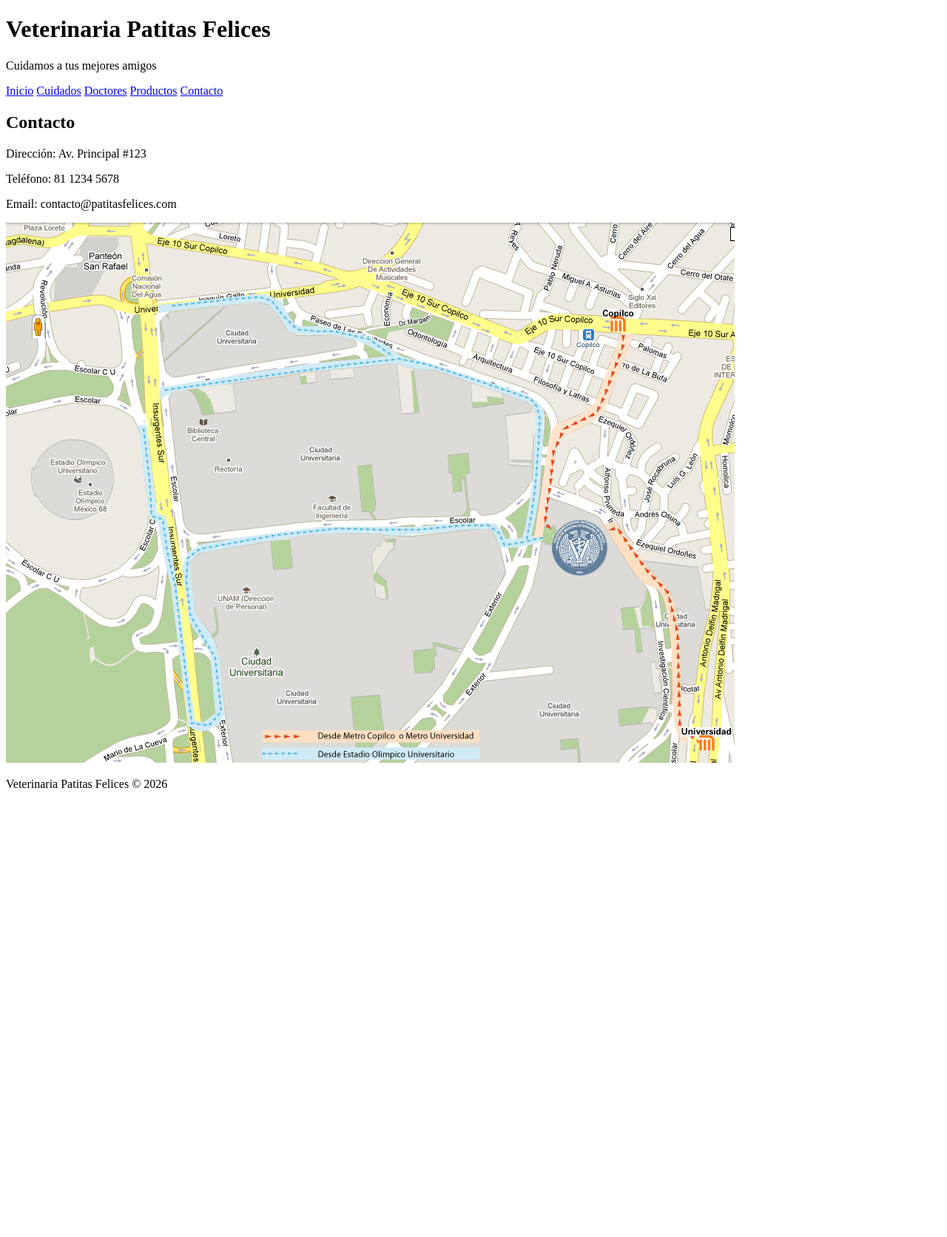
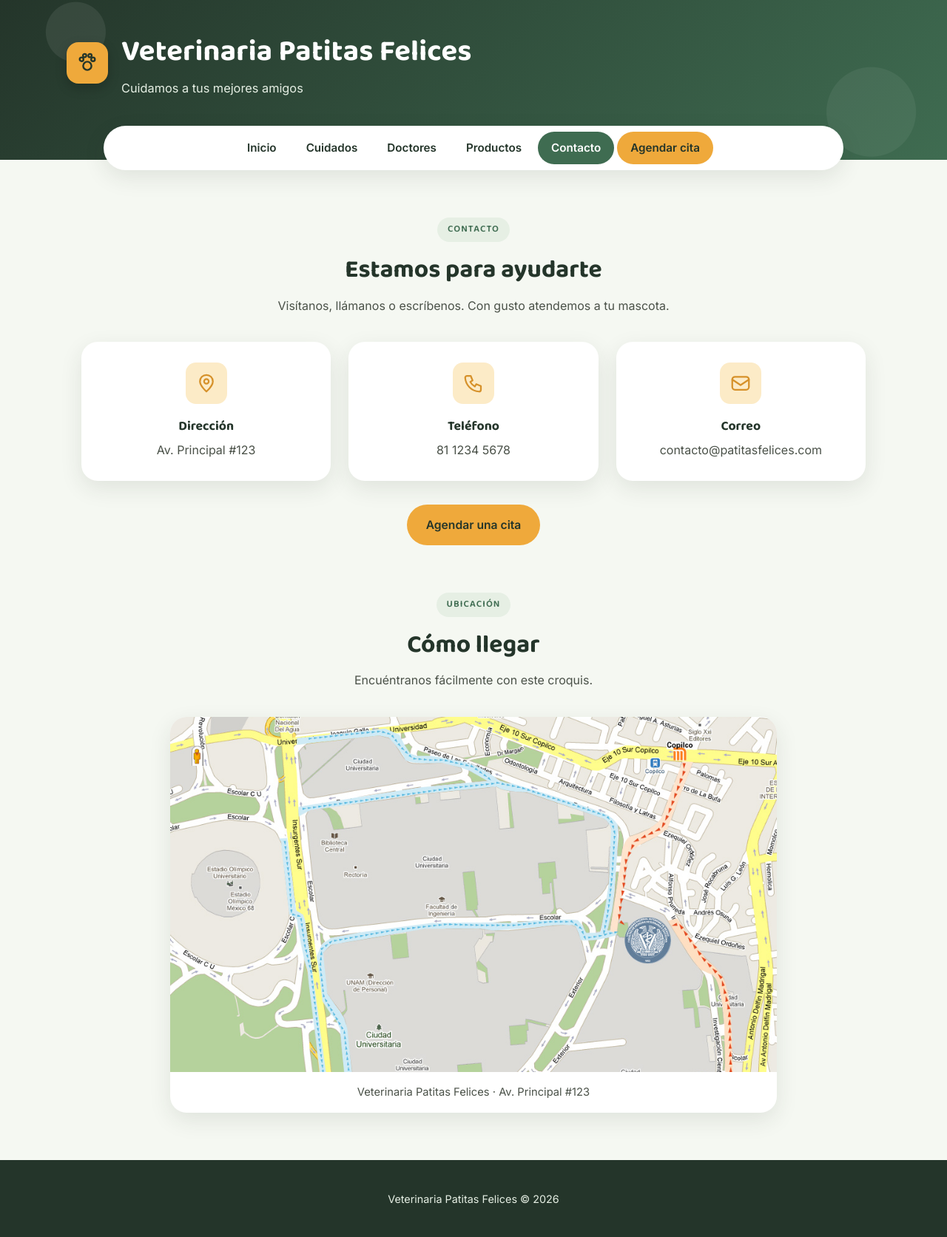
Before and after one commit to JorgeGmzCruz/veterinaria_backend, a Django app: page /contacto/ in a window 1280 px wide. Shown: the whole page at 74% size. Before the commit the page ends 1065 px from the top, so only its background shows below. Run offline with Django 5.2, Linux system fonts and the light colour scheme.

Commit message:
Se cambio el css de contacto y cudiados

```diff
--- a/templates/contactoyserv.html
+++ b/templates/contactoyserv.html
@@ -4,36 +4,103 @@
 <head>
 <meta charset="UTF-8">
 <meta name="viewport" content="width=device-width, initial-scale=1.0">
+<meta name="description" content="Contacta a Veterinaria Patitas Felices: dirección, teléfono, correo y ubicación.">
+<meta name="theme-color" content="#3F6C51">
+<title>Contacto · Patitas Felices</title>
+
+<link rel="preconnect" href="https://fonts.googleapis.com">
+<link rel="preconnect" href="https://fonts.gstatic.com" crossorigin>
+<link href="https://fonts.googleapis.com/css2?family=Baloo+2:wght@500;600;700&family=Inter:wght@400;500;600;700&display=swap" rel="stylesheet">
+
+<link rel="stylesheet" href="{% static 'css/index.css' %}">
 <link rel="stylesheet" href="{% static 'css/contacto.css' %}">
-    <title>Contacto · Patitas Felices</title>
 </head>
 <body>
-    <header>
+  <a class="skip-link" href="#main">Saltar al contenido</a>
+
+  <header class="site-header">
+    <div class="header-inner">
+      <span class="brand-mark" aria-hidden="true">
+        <svg viewBox="0 0 24 24" fill="none" stroke="currentColor" stroke-width="1.8" stroke-linecap="round" stroke-linejoin="round">
+          <circle cx="12" cy="15" r="4.2"/>
+          <circle cx="6.2" cy="8.4" r="1.9"/>
+          <circle cx="17.8" cy="8.4" r="1.9"/>
+          <circle cx="9.3" cy="4.6" r="1.7"/>
+          <circle cx="14.7" cy="4.6" r="1.7"/>
+        </svg>
+      </span>
+      <div>
         <h1>Veterinaria Patitas Felices</h1>
         <p>Cuidamos a tus mejores amigos</p>
+      </div>
+    </div>
   </header>
 
-    <nav>
-        <a href="{% url 'inicio' %}">Inicio</a>
-        <a href="{% url 'cuidados' %}">Cuidados</a>
-        <a href="{% url 'doctores' %}">Doctores</a>
-        <a href="{% url 'productos' %}">Productos</a>
-        <a href="{% url 'contacto' %}">Contacto</a>
+  <nav class="site-nav" aria-label="Principal">
+    <ul>
+      <li><a href="{% url 'inicio' %}">Inicio</a></li>
+      <li><a href="{% url 'cuidados' %}">Cuidados</a></li>
+      <li><a href="{% url 'doctores' %}">Doctores</a></li>
+      <li><a href="{% url 'productos' %}">Productos</a></li>
+      <li><a href="{% url 'contacto' %}" class="active">Contacto</a></li>
+      <li><a href="{% url 'inicio' %}#citas" class="nav-cta">Agendar cita</a></li>
+    </ul>
   </nav>
 
+  <main id="main">
     <section id="contacto">
-        <h2>Contacto</h2>
+      <div class="section-head">
+        <span class="eyebrow">Contacto</span>
+        <h2>Estamos para ayudarte</h2>
+        <p>Visítanos, llámanos o escríbenos. Con gusto atendemos a tu mascota.</p>
+      </div>
 
-        <p>Dirección: Av. Principal #123</p>
+      <div class="contacto-grid">
 
-        <p>Teléfono: 81 1234 5678</p>
+        <article class="contacto-card">
+          <span class="contacto-icon" aria-hidden="true">
+            <svg viewBox="0 0 24 24" fill="none" stroke="currentColor" stroke-width="1.8" stroke-linecap="round" stroke-linejoin="round"><path d="M12 21s-7-6.2-7-11a7 7 0 0 1 14 0c0 4.8-7 11-7 11z"/><circle cx="12" cy="10" r="2.5"/></svg>
+          </span>
+          <h3>Dirección</h3>
+          <p>Av. Principal #123</p>
+        </article>
 
-        <p>Email: contacto@patitasfelices.com</p>
+        <article class="contacto-card">
+          <span class="contacto-icon" aria-hidden="true">
+            <svg viewBox="0 0 24 24" fill="none" stroke="currentColor" stroke-width="1.8" stroke-linecap="round" stroke-linejoin="round"><path d="M5 4h4l2 5-2.5 1.5a11 11 0 0 0 5 5L15 13l5 2v4a2 2 0 0 1-2 2A16 16 0 0 1 3 6a2 2 0 0 1 2-2z"/></svg>
+          </span>
+          <h3>Teléfono</h3>
+          <a href="tel:8112345678">81 1234 5678</a>
+        </article>
+
+        <article class="contacto-card">
+          <span class="contacto-icon" aria-hidden="true">
+            <svg viewBox="0 0 24 24" fill="none" stroke="currentColor" stroke-width="1.8" stroke-linecap="round" stroke-linejoin="round"><rect x="3" y="5" width="18" height="14" rx="3"/><path d="M3 8l9 6 9-6"/></svg>
+          </span>
+          <h3>Correo</h3>
+          <a href="mailto:contacto@patitasfelices.com">contacto@patitasfelices.com</a>
+        </article>
+
+      </div>
+
+      <div class="contacto-cta">
+        <a href="{% url 'inicio' %}#citas" class="btn btn-primary">Agendar una cita</a>
+      </div>
     </section>
 
     <section id="ubicacion">
-        <img src="{% static 'img/ubicacion.jpg' %}" alt="Croquis de la ubicación">
+      <div class="section-head">
+        <span class="eyebrow">Ubicación</span>
+        <h2>Cómo llegar</h2>
+        <p>Encuéntranos fácilmente con este croquis.</p>
+      </div>
+
+      <figure class="ubicacion-card">
+        <img src="{% static 'img/ubicacion.jpg' %}" alt="Croquis de la ubicación de la veterinaria" loading="lazy">
+        <figcaption>Veterinaria Patitas Felices · Av. Principal #123</figcaption>
+      </figure>
     </section>
+  </main>
 
   <footer>
     <p>Veterinaria Patitas Felices © 2026</p>
```
Also changed, not shown: templates/cuidadomasc.html (+91 -28 lines). Lines whose indentation alone changed are shown as unchanged.
